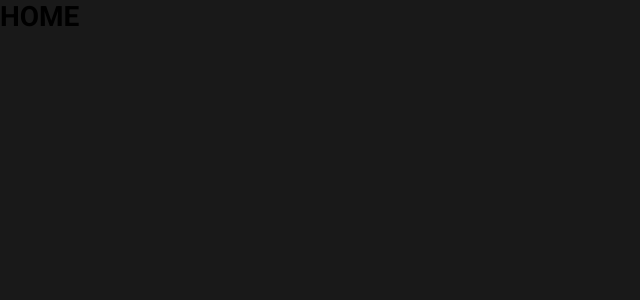
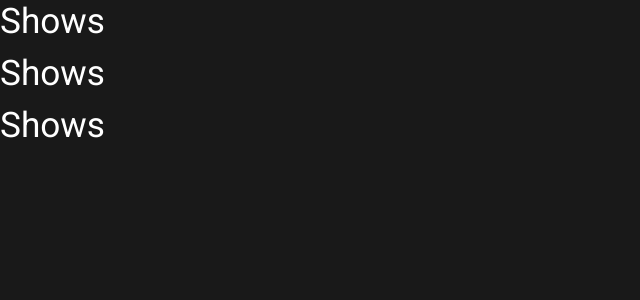
Before and after one commit to thaisvilarinho/fav_tvshow_webpage, a React (Create React App) app: page /home in a window 1280 px wide. Shown: the top 300 px of the page, without its empty margins (0-640 px from the left). Built offline with nearby package versions, Linux system fonts and the light colour scheme.

Commit message:
reconfigurando form

```diff
--- a/src/components/Shows/index.js
+++ b/src/components/Shows/index.js
@@ -2,9 +2,8 @@ import React from 'react';
 
 const Shows = () => {
 
-
   return (
-      <h1>Shows</h1>
+      <div className='title'>Shows</div>
   );
 };
 
--- a/src/components/SignUpForm/index.js
+++ b/src/components/SignUpForm/index.js
@@ -1,7 +1,18 @@
-import React from 'react'
+import React, { useState } from 'react'
+
+import api from '../../services/api';
 
 
-export default function SignUpForm () {
+export default function SignUpForm ({ history }) {
+
+  const [email, setEmail] = useState('');
+  const [password, setPassword] = useState('');
+  const [confirmPassword, setConfirmPassword] = useState('');
+
+  async function handleSubmit(event) {
+    event.preventDefault();
+    console.log('Registrar')
+  }
 
     return (
         <>
@@ -14,6 +25,8 @@ export default function SignUpForm () {
               <input
                 type="email"
                 placeholder="Informe seu e-mail"
+                value={email}
+                onChange={event => setEmail(event.target.value)}
               />
             </div>
 
@@ -22,6 +35,8 @@ export default function SignUpForm () {
               <input
               type="password"
               placeholder="Informe sua senha"
+              value={password}
+              onChange={event => setPassword(event.target.value)}
               />
             </div>
 
@@ -30,6 +45,8 @@ export default function SignUpForm () {
               <input
               type="password"
               placeholder="Confirme sua senha"
+              value={confirmPassword}
+              onChange={event => setConfirmPassword(event.target.value)}
               />
             </div>
 
--- a/src/pages/Home/index.js
+++ b/src/pages/Home/index.js
@@ -3,11 +3,15 @@ import React from 'react';
 import Shows from '../../components/Shows';
 
 export default function Home() {
-
+  const shows = ['1', '2', '3']
 
   return (
     <>
-      <h1>HOME</h1>
+    {
+      shows.map((show)=>(
+        <Shows />
+      ))
+    }
     </>
   )
 }
--- a/src/pages/Register/index.js
+++ b/src/pages/Register/index.js
@@ -24,7 +24,7 @@ export default function Register({ history }) {
       </div>
 
       <div className="panels-container">
-      <LeftPanel img={img} details={details}/>
+        <LeftPanel img={img} details={details}/>
       </div>
     </div>
   )
```
